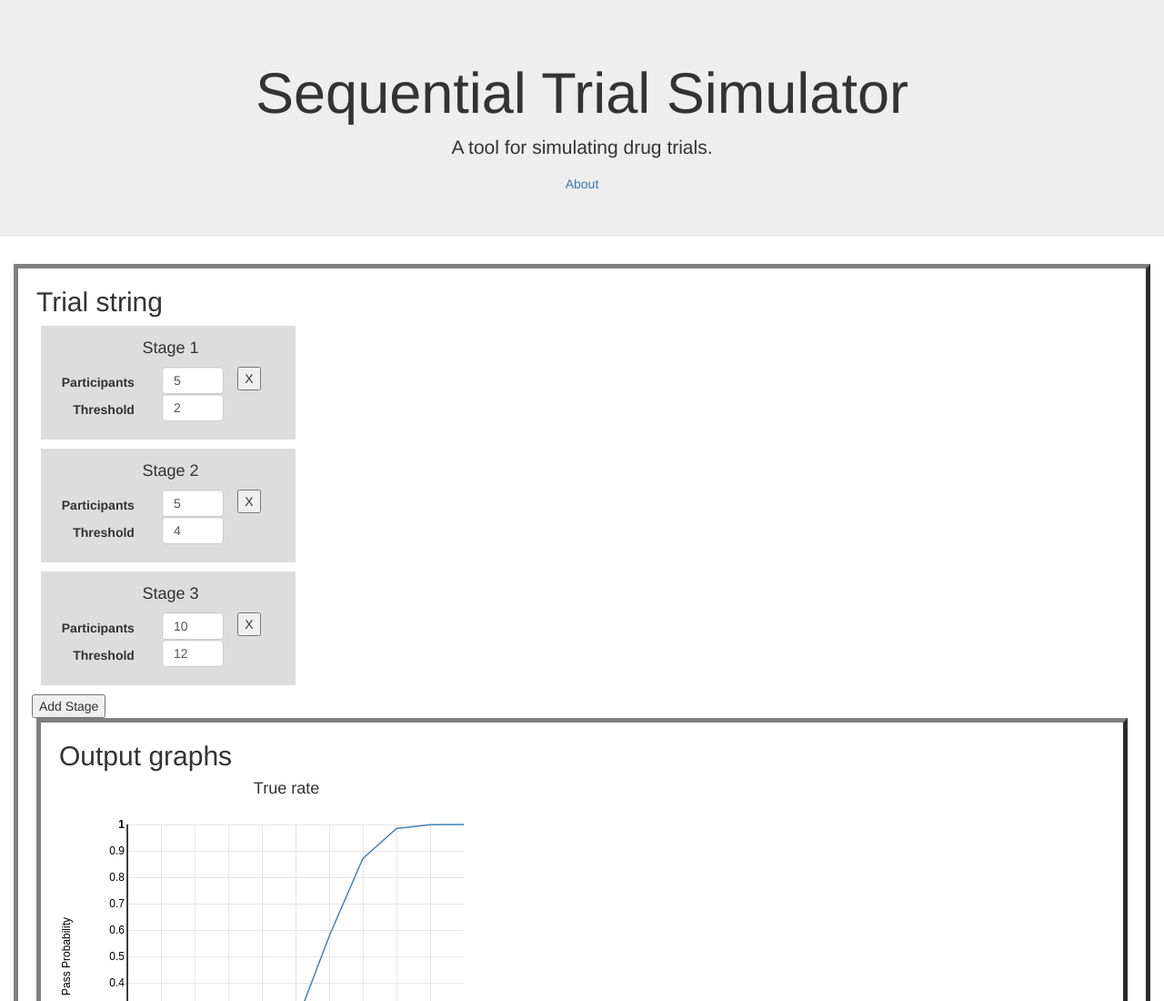
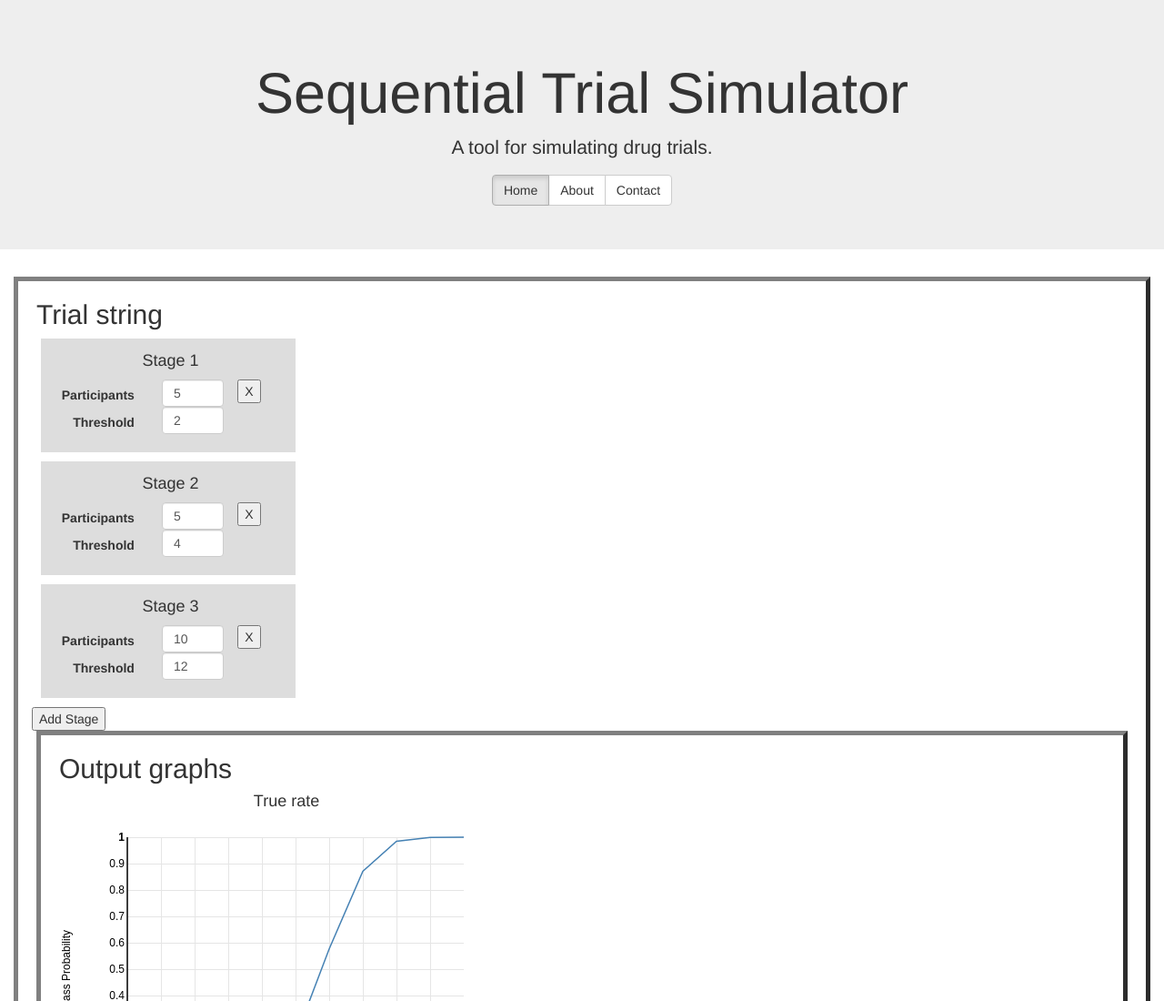
Before and after one commit to nm-t/STS, a website: page index.html in a window 1280 px wide. Shown: the top 1100 px of the page at 91% size. Drawn offline with nearby package versions, Linux system fonts and the light colour scheme.

Commit message:
Added navbar buttons

```diff
--- a/index.html
+++ b/index.html
@@ -26,7 +26,11 @@
 	<div class="jumbotron">
 		<h1>Sequential Trial Simulator</h1>
 		<p>A tool for simulating drug trials.</p>
-		<a href="splash.html">About</a>
+		<div class="btn-group" role="group" aria-label="...">
+		  <a class="btn btn-default active" role="button">Home</a>
+		  <a class="btn btn-default" href="splash.html"role="button">About</a>
+		  <a class="btn btn-default" href="index.html" role="button">Contact</a>
+		</div>
 	</div>
 
 	<div class="container-fluid">
```
